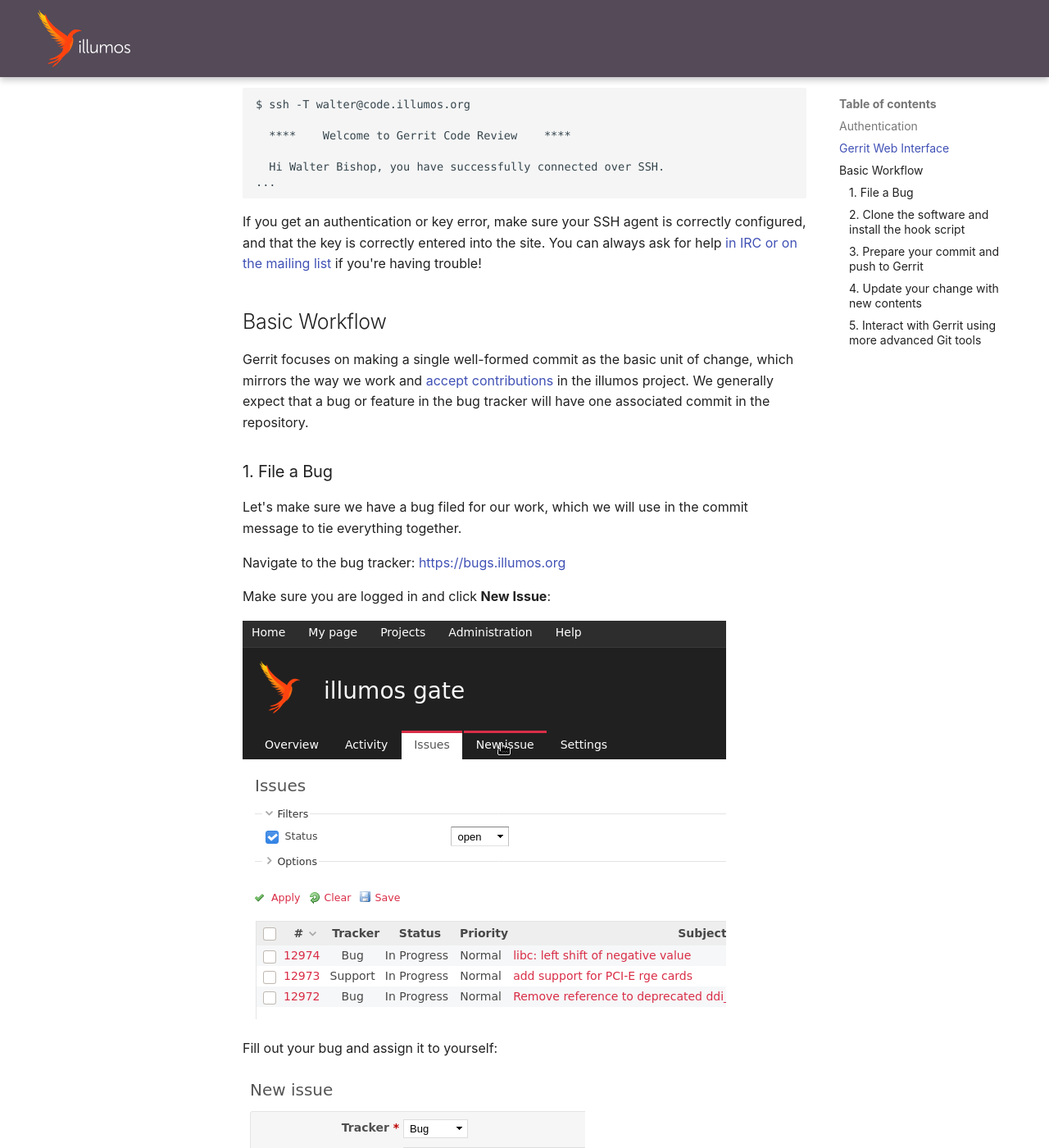
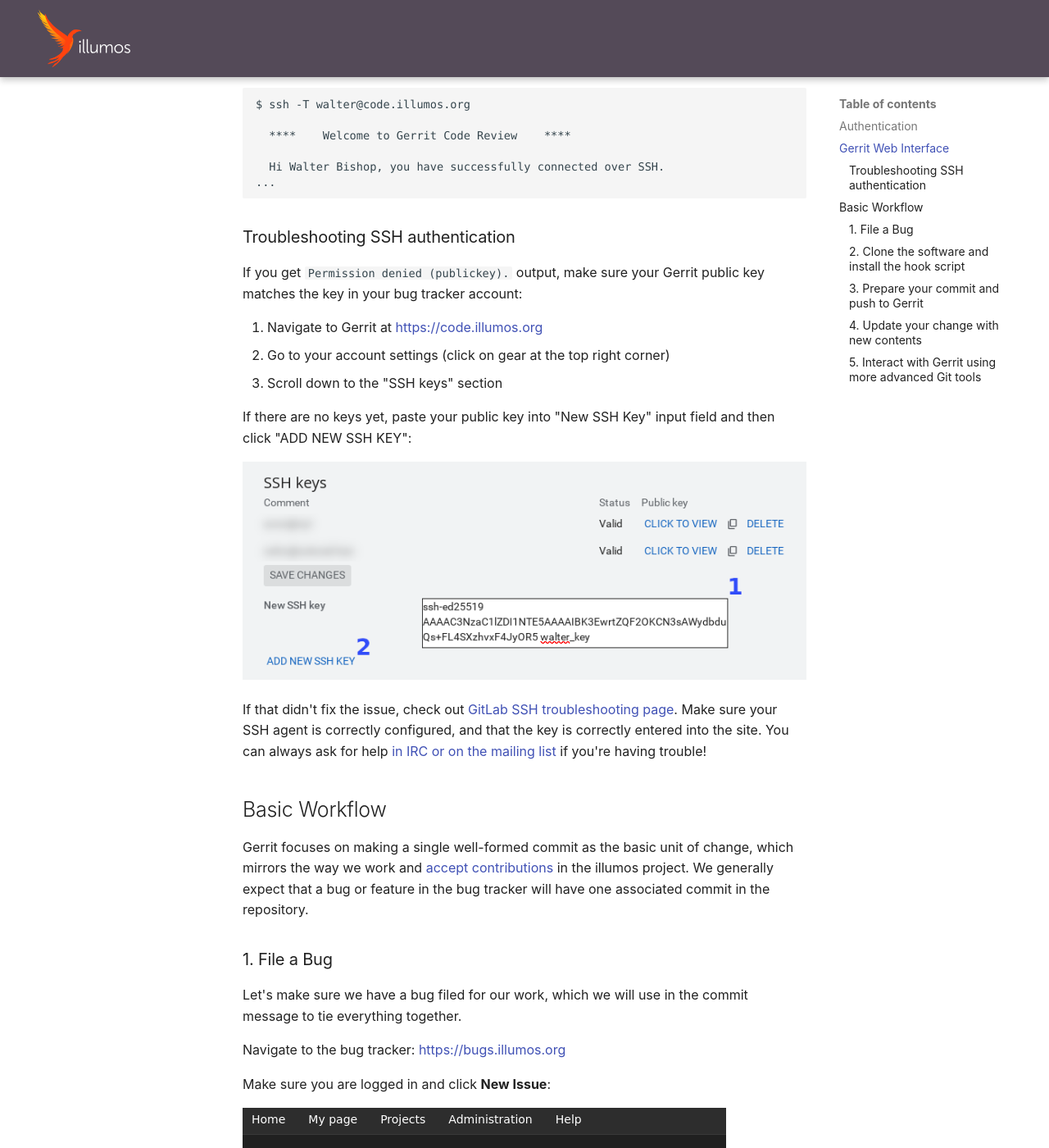
Before and after one commit to illumos/docs, an MkDocs documentation site: the page built from docs/contributing/gerrit.md, in a window 1280 px wide and 1400 px high, scrolled down 2171 px. Shown: the whole window at 82% size. Built offline with MkDocs 1.6.1 and Material for MkDocs 9.7.7, drawn with Linux system fonts in a browser that asks for light colours.

Commit message:
new subsection: Troubleshooting SSH authentication

````diff
--- a/docs/contributing/gerrit.md
+++ b/docs/contributing/gerrit.md
@@ -51,10 +51,25 @@
 ...
 ```
 
-If you get an authentication or key error, make sure your SSH agent is
-correctly configured, and that the key is correctly entered into the site.  You
-can always ask for help [in IRC or on the mailing list](../../community/) if
-you're having trouble!
+### Troubleshooting SSH authentication
+
+If you get ```Permission denied (publickey).``` output, make sure your
+Gerrit public key matches the key in your bug tracker account:
+
+1. Navigate to Gerrit at https://code.illumos.org
+2. Go to your account settings (click on gear at the top right corner)
+3. Scroll down to the "SSH keys" section
+
+If there are no keys yet, paste your public key into "New SSH Key"
+input field and then click "ADD NEW SSH KEY":
+
+![Screenshot of the SSH keys section](./gerrit12.png)
+
+If that didn't fix the issue, check out [GitLab SSH troubleshooting
+page](https://docs.gitlab.com/user/ssh_troubleshooting). Make sure
+your SSH agent is correctly configured, and that the key is correctly
+entered into the site. You can always ask for help [in IRC or on the
+mailing list](../../community/) if you're having trouble!
 
 ## Basic Workflow
 
````
Also changed, not shown: docs/contributing/gerrit12.png (added).
